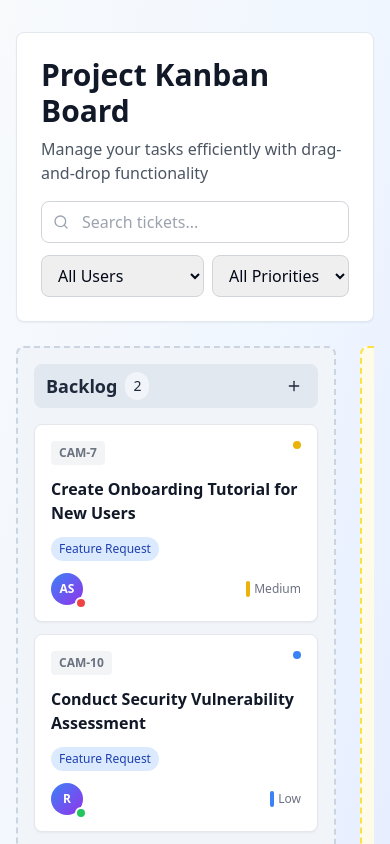
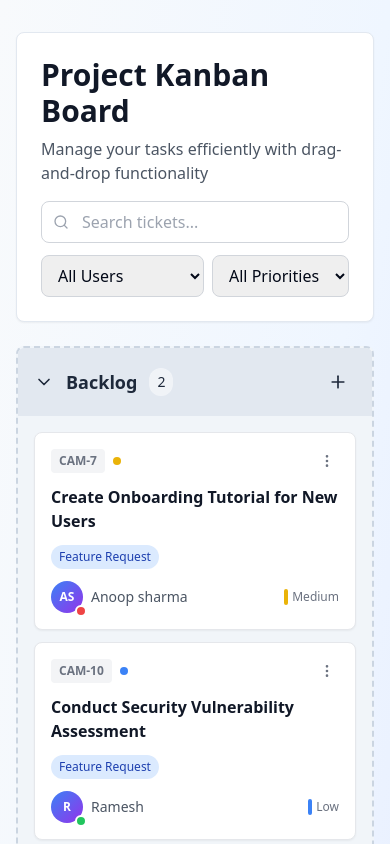
Before and after one commit to aezazali1997/task-flow-canvas-05, a React (Vite) app: page / in a window 390 px wide. Shown: the top 844 px of the page. Built offline with nearby package versions, Linux system fonts and the light colour scheme.

Commit message:
feat: Implement new card placement and mobile view
-   New cards are added to the top of their respective columns.
-   Implemented swipeable tabs or stacked collapsibles for mobile view.
-   Added touch-friendly drag/drop or move-to-column action via dropdown for mobile.

```diff
--- a/src/components/KanbanBoard.tsx
+++ b/src/components/KanbanBoard.tsx
@@ -7,6 +7,7 @@ import KanbanHeader from './KanbanHeader';
 import KanbanColumn from './KanbanColumn';
 import TicketDetailDialog from './TicketDetailDialog';
 import AddTicketDialog from './AddTicketDialog';
+import MobileKanbanView from './MobileKanbanView';
 
 const KanbanBoard = () => {
   const [tickets, setTickets] = useState<Ticket[]>(mockData.tickets);
@@ -70,10 +71,21 @@ const KanbanBoard = () => {
   const handleAddTicketSubmit = (newTicketData: Omit<Ticket, 'id'>) => {
     const newTicket: Ticket = {
       ...newTicketData,
-      id: `CAM-${tickets.length + 1}`
+      id: `CAM-${Date.now()}` // Use timestamp for unique ID
     };
 
-    setTickets(prevTickets => [...prevTickets, newTicket]);
+    // Add new ticket at the beginning of the array so it appears on top
+    setTickets(prevTickets => [newTicket, ...prevTickets]);
+  };
+
+  const handleMoveTicket = (ticketId: string, newStatus: string) => {
+    setTickets(prevTickets =>
+      prevTickets.map(ticket =>
+        ticket.id === ticketId
+          ? { ...ticket, status: newStatus as Ticket['status'] }
+          : ticket
+      )
+    );
   };
 
   const selectedUser = selectedTicket ? users.find(u => u.id === selectedTicket.userId) : null;
@@ -91,7 +103,8 @@ const KanbanBoard = () => {
           users={users}
         />
 
-        <div className="flex gap-6 overflow-x-auto pb-4">
+        {/* Desktop View */}
+        <div className="hidden md:flex gap-6 overflow-x-auto pb-4">
           {columns.map(column => (
             <KanbanColumn
               key={column}
@@ -105,6 +118,18 @@ const KanbanBoard = () => {
               onAddTicket={() => handleAddTicket(column)}
             />
           ))}
+        </div>
+
+        {/* Mobile View */}
+        <div className="md:hidden">
+          <MobileKanbanView
+            columns={columns}
+            tickets={filteredTickets}
+            users={users}
+            onTicketClick={handleTicketClick}
+            onAddTicket={handleAddTicket}
+            onMoveTicket={handleMoveTicket}
+          />
         </div>
       </div>
 
--- /dev/null
+++ b/src/components/MobileKanbanCard.tsx
@@ -0,0 +1,98 @@
+
+import { Ticket, User } from '../types/kanban';
+import { getPriorityColor, getPriorityLabel, getUserInitials } from '../utils/kanbanUtils';
+import { DropdownMenu, DropdownMenuContent, DropdownMenuItem, DropdownMenuTrigger } from './ui/dropdown-menu';
+import { MoreVertical, Move } from 'lucide-react';
+
+interface MobileKanbanCardProps {
+  ticket: Ticket;
+  user: User;
+  columns: string[];
+  onTicketClick: (ticket: Ticket) => void;
+  onMoveTicket: (ticketId: string, newStatus: string) => void;
+}
+
+const MobileKanbanCard = ({
+  ticket,
+  user,
+  columns,
+  onTicketClick,
+  onMoveTicket
+}: MobileKanbanCardProps) => {
+  const availableColumns = columns.filter(col => col !== ticket.status);
+
+  return (
+    <div className="bg-white rounded-lg shadow-sm border border-gray-200 p-4 cursor-pointer hover:shadow-md transition-all duration-200">
+      <div className="flex items-start justify-between mb-3">
+        <div className="flex items-center gap-2">
+          <span className="text-xs font-semibold text-gray-500 bg-gray-100 px-2 py-1 rounded">
+            {ticket.id}
+          </span>
+          <div className={`w-2 h-2 rounded-full ${getPriorityColor(ticket.priority)}`}
+               title={getPriorityLabel(ticket.priority)} />
+        </div>
+
+        <DropdownMenu>
+          <DropdownMenuTrigger asChild>
+            <button
+              onClick={(e) => e.stopPropagation()}
+              className="p-1 hover:bg-gray-100 rounded-full transition-colors"
+            >
+              <MoreVertical className="h-4 w-4 text-gray-500" />
+            </button>
+          </DropdownMenuTrigger>
+          <DropdownMenuContent align="end" className="w-48 bg-white border shadow-lg">
+            {availableColumns.map(column => (
+              <DropdownMenuItem
+                key={column}
+                onClick={() => onMoveTicket(ticket.id, column)}
+                className="flex items-center gap-2 cursor-pointer hover:bg-gray-50"
+              >
+                <Move className="h-4 w-4" />
+                Move to {column}
+              </DropdownMenuItem>
+            ))}
+          </DropdownMenuContent>
+        </DropdownMenu>
+      </div>
+
+      <div onClick={() => onTicketClick(ticket)}>
+        <h3 className="font-semibold text-gray-900 mb-3 line-clamp-2">
+          {ticket.title}
+        </h3>
+
+        <div className="flex flex-wrap gap-1 mb-3">
+          {ticket.tag.map((tag, index) => (
+            <span
+              key={index}
+              className="text-xs bg-blue-100 text-blue-800 px-2 py-1 rounded-full"
+            >
+              {tag}
+            </span>
+          ))}
+        </div>
+
+        <div className="flex items-center justify-between">
+          <div className="flex items-center gap-2">
+            <div className="relative">
+              <div className="w-8 h-8 bg-gradient-to-br from-blue-500 to-purple-600 rounded-full flex items-center justify-center text-white text-xs font-semibold">
+                {getUserInitials(user.name)}
+              </div>
+              <div className={`absolute -bottom-1 -right-1 w-3 h-3 rounded-full border-2 border-white ${
+                user.available ? 'bg-green-500' : 'bg-red-500'
+              }`} />
+            </div>
+            <span className="text-sm text-gray-600">{user.name}</span>
+          </div>
+
+          <div className="flex items-center gap-1">
+            <div className={`w-1 h-4 rounded ${getPriorityColor(ticket.priority)}`} />
+            <span className="text-xs text-gray-500">{getPriorityLabel(ticket.priority)}</span>
+          </div>
+        </div>
+      </div>
+    </div>
+  );
+};
+
+export default MobileKanbanCard;
--- /dev/null
+++ b/src/components/MobileKanbanView.tsx
@@ -0,0 +1,110 @@
+
+import { useState } from 'react';
+import { ChevronDown, ChevronRight, Plus } from 'lucide-react';
+import { Ticket, User } from '../types/kanban';
+import { getColumnColor, getColumnHeaderColor, sortTicketsByPriority } from '../utils/kanbanUtils';
+import MobileKanbanCard from './MobileKanbanCard';
+import { Collapsible, CollapsibleContent, CollapsibleTrigger } from './ui/collapsible';
+
+interface MobileKanbanViewProps {
+  columns: string[];
+  tickets: Ticket[];
+  users: User[];
+  onTicketClick: (ticket: Ticket) => void;
+  onAddTicket: (status: string) => void;
+  onMoveTicket: (ticketId: string, newStatus: string) => void;
+}
+
+const MobileKanbanView = ({
+  columns,
+  tickets,
+  users,
+  onTicketClick,
+  onAddTicket,
+  onMoveTicket
+}: MobileKanbanViewProps) => {
+  const [openColumns, setOpenColumns] = useState<Record<string, boolean>>({
+    'Backlog': true,
+    'Todo': true,
+    'In progress': true,
+    'Done': false
+  });
+
+  const getTicketsForColumn = (status: string) => {
+    const columnTickets = tickets.filter(ticket => ticket.status === status);
+    return sortTicketsByPriority(columnTickets);
+  };
+
+  const toggleColumn = (column: string) => {
+    setOpenColumns(prev => ({
+      ...prev,
+      [column]: !prev[column]
+    }));
+  };
+
+  return (
+    <div className="space-y-4">
+      {columns.map(column => {
+        const columnTickets = getTicketsForColumn(column);
+        const isOpen = openColumns[column];
+
+        return (
+          <Collapsible key={column} open={isOpen} onOpenChange={() => toggleColumn(column)}>
+            <div className={`rounded-lg border-2 border-dashed ${getColumnColor(column)} overflow-hidden`}>
+              <CollapsibleTrigger asChild>
+                <div className={`flex items-center justify-between p-4 cursor-pointer ${getColumnHeaderColor(column)}`}>
+                  <div className="flex items-center gap-3">
+                    {isOpen ? (
+                      <ChevronDown className="h-5 w-5" />
+                    ) : (
+                      <ChevronRight className="h-5 w-5" />
+                    )}
+                    <h2 className="font-semibold text-lg">{column}</h2>
+                    <span className="bg-white bg-opacity-50 px-2 py-1 rounded-full text-sm font-medium">
+                      {columnTickets.length}
+                    </span>
+                  </div>
+                  <button
+                    onClick={(e) => {
+                      e.stopPropagation();
+                      onAddTicket(column);
+                    }}
+                    className="p-2 hover:bg-white hover:bg-opacity-30 rounded-full transition-colors"
+                  >
+                    <Plus className="h-5 w-5" />
+                  </button>
+                </div>
+              </CollapsibleTrigger>
+
+              <CollapsibleContent>
+                <div className="p-4 space-y-3">
+                  {columnTickets.length === 0 ? (
+                    <div className="flex items-center justify-center h-20 text-gray-400 border-2 border-dashed border-gray-300 rounded-lg">
+                      <p>No tickets in {column}</p>
+                    </div>
+                  ) : (
+                    columnTickets.map(ticket => {
+                      const user = users.find(u => u.id === ticket.userId);
+                      return user ? (
+                        <MobileKanbanCard
+                          key={ticket.id}
+                          ticket={ticket}
+                          user={user}
+                          columns={columns}
+                          onTicketClick={onTicketClick}
+                          onMoveTicket={onMoveTicket}
+                        />
+                      ) : null;
+                    })
+                  )}
+                </div>
+              </CollapsibleContent>
+            </div>
+          </Collapsible>
+        );
+      })}
+    </div>
+  );
+};
+
+export default MobileKanbanView;
--- a/src/utils/kanbanUtils.ts
+++ b/src/utils/kanbanUtils.ts
@@ -46,7 +46,16 @@ export const getUserInitials = (name: string): string => {
 };
 
 export const sortTicketsByPriority = (tickets: Ticket[]): Ticket[] => {
-  return [...tickets].sort((a, b) => b.priority - a.priority);
+  return [...tickets].sort((a, b) => {
+    // First sort by priority (higher priority first)
+    if (a.priority !== b.priority) {
+      return b.priority - a.priority;
+    }
+    // Then sort by ID to ensure newer tickets (higher ID numbers) come first
+    const aId = parseInt(a.id.replace('CAM-', ''));
+    const bId = parseInt(b.id.replace('CAM-', ''));
+    return bId - aId;
+  });
 };
 
 export const filterTickets = (
```
